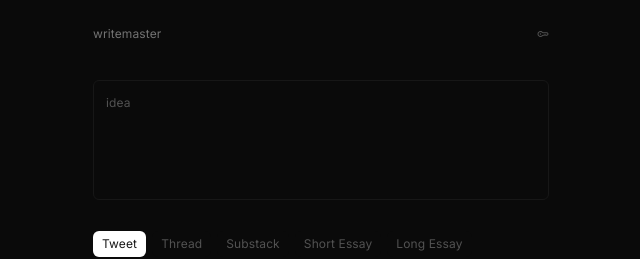
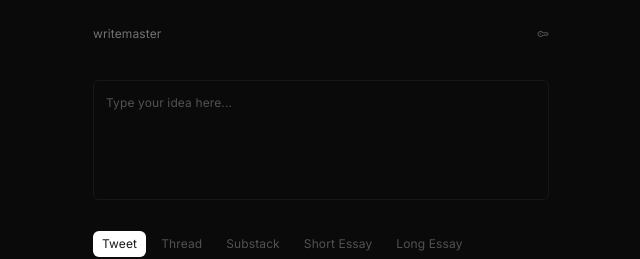
Before and after one commit to keryilmaz/writemaster, a React (Vite) app: page / in a window 1280 px wide. Shown: the top 259 px of the page, without its empty margins (319-959 px from the left). Built offline with nearby package versions, Linux system fonts and the light colour scheme.

Commit message:
update placeholder text

```diff
--- a/src/App.jsx
+++ b/src/App.jsx
@@ -113,7 +113,7 @@ function App() {
       <textarea
         value={idea}
         onChange={(e) => setIdea(e.target.value)}
-        placeholder="idea"
+        placeholder="Type your idea here..."
         className="w-full bg-neutral-950 border border-neutral-900 rounded-lg p-4 mb-8 min-h-[120px] resize-none text-white placeholder:text-neutral-600"
       />
 
```
